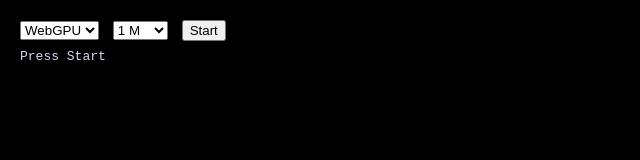
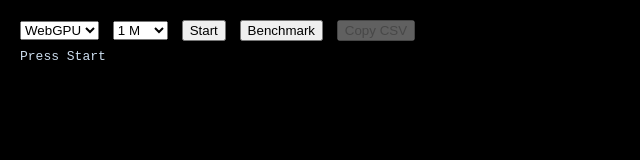
Before and after one commit to QadriC/webgpu-particles, a plain HTML site: page index.html in a window 1280 px wide. Shown: the whole page, without its empty margins (0-640 px from the left). Drawn offline with Linux system fonts and the light colour scheme.

Commit message:
added benchmark button

```diff
--- a/index.html
+++ b/index.html
@@ -17,6 +17,7 @@
   <div id="stage"></div>
 
   <!-- Panell de control: motor, nombre de partícules i estadístiques -->
+    <!-- Panell de control: motor, nombre de partícules, estadístiques i benchmark -->
   <div id="panel">
     <select id="backend">
       <option value="webgpu">WebGPU</option>
@@ -28,8 +29,11 @@
       <option value="100000">100 k</option>
       <option value="1000000" selected>1 M</option>
       <option value="4000000">4 M</option>
+      <option value="8000000">8 M</option>
     </select>
     <button id="start">Start</button>
+    <button id="bench">Benchmark</button>
+    <button id="copy" disabled>Copy CSV</button>
     <div id="status">Press Start</div>
   </div>
   <script type="module" src="main.js"></script>
```
